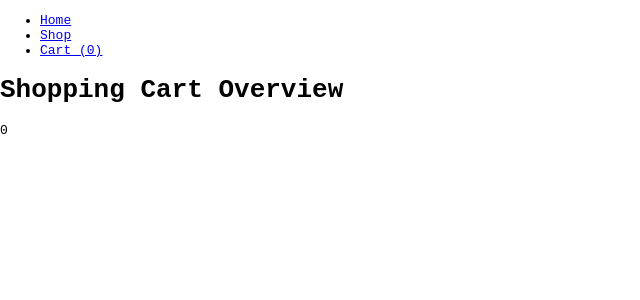
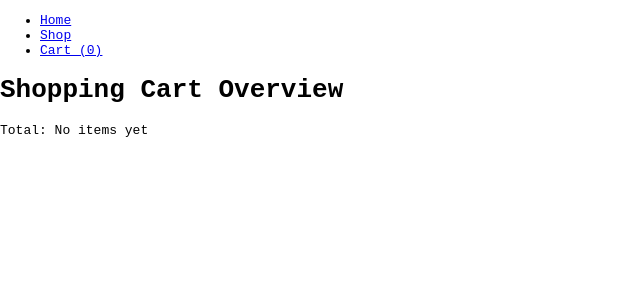
Before and after one commit to doctype-Melvin/shopping-cart, a React (Vite) app: page /shopping-cart/components/Cart in a window 1280 px wide. Shown: the top 300 px of the page, without its empty margins (0-640 px from the left). Built offline with nearby package versions, Linux system fonts and the light colour scheme.

Commit message:
basic rendering of order summary and order total

```diff
--- a/index.html
+++ b/index.html
@@ -4,7 +4,7 @@
     <meta charset="UTF-8" />
     <link rel="icon" type="image" href="./public/facivon.png" />
     <meta name="viewport" content="width=device-width, initial-scale=1.0" />
-    <title>AV&P</title>
+    <title>AV&H</title>
   </head>
   <body>
     <div id="root"></div>
--- a/package.json
+++ b/package.json
@@ -25,6 +25,7 @@
     "@vitejs/plugin-react": "^3.0.0",
     "gh-pages": "^4.0.0",
     "jsdom": "^20.0.3",
+    "nanoid": "^4.0.0",
     "vite": "^4.0.0",
     "vitest": "^0.26.3"
   }
--- /dev/null
+++ b/src/components/Card.jsx
@@ -0,0 +1,14 @@
+import React from "react";
+
+const Card = (props) => {
+    return (
+        <div className="item">
+            <img></img>
+            <span>{props.amount}</span>
+            <span>{props.name}</span>
+            <span>{props.total}</span>
+        </div>
+    )
+}
+
+export default Card
--- a/src/components/Cart.jsx
+++ b/src/components/Cart.jsx
@@ -1,12 +1,32 @@
 import React from "react";
+import Card from "./Card";
+import { useEffect } from "react";
 
 const Cart = (props) => {
+
+    const reduceAmount = () => {
+       return props.order.length > 0 ?
+        props.order.map(item => item.total).reduce((a, b) => a + b) :
+        'No items yet'
+    }
 
     return (
         <div className="cartContainer">
             <h1 className="title">Shopping Cart Overview</h1>
-            <div className="cartItems">
-                {props.order.length}
+            <div className="orderDetails">
+                {props.order.map(item => {
+                    return (
+                        <Card
+                        key={item.id}
+                        name={item.type}
+                        amount={item.value}
+                        total={item.total}
+                        />
+                    )
+                })}
+            </div>
+            <div className="summary">
+                {'Total: ' + reduceAmount()}
             </div>
         </div>
     )
--- a/src/components/Product.jsx
+++ b/src/components/Product.jsx
@@ -1,18 +1,17 @@
 import React from "react";
 import { useState } from "react";
+import { nanoid } from "nanoid";
 const Product = (props) => {
 
-
-
     const productAndAmount = (e) => {
-        props.setProduct({type: e.target.name, value: e.target.value})
+        let total = e.target.value * props.price
+        props.setProduct({id: nanoid(), type: e.target.name, value: e.target.value, total })
     }
 
     const addToOrder = () => {
         props.setOrder(prevState => {
             return [...prevState, props.product]
         })
-        console.log(props.order)
     }
 
     return (
@@ -20,6 +19,7 @@ const Product = (props) => {
             <img className="image" src={props.url}></img>
             <span className="productName">{props.name} </span>
             <p className="productDescr">{props.description}</p>
+            <span className="priceTag">{props.price}</span>
             <div className="addToCart" >
                 <input
                 className="amount"
--- a/src/components/Shop.jsx
+++ b/src/components/Shop.jsx
@@ -11,6 +11,7 @@ const Shop = (props) => {
             url={item.url}
             name={item.name}
             description={item.description}
+            price={item.price}
             key={item.id}
             setOrder={props.setOrder}
             order={props.order}
--- a/src/data.jsx
+++ b/src/data.jsx
@@ -3,36 +3,42 @@ const products = [
         id: 0,
         name: 'Beauty Cream',
         description: 'This cream made of <fancy organic source> makes your skin silky smooth',
+        price: 12.99,
         url: '/pic1.jpeg'
     },
     {
         id: 1,
         name: 'Hydration Kit',
         description: 'An assembly of highly effective creams and serums to keep your skin hydrated',
+        price: 49.99,
         url: '/pic2.jpeg'
     },
     {
         id: 2,
         name: 'Leave-in Hair Conditioner',
         description: 'Our go-to leave-in conditioner for curly and wavy hair. Organic.',
+        price: 16.99,
         url: '/pic3.jpeg'
     },
     {
         id: 3,
-        name: 'Beauty Cream',
+        name: 'Easy feet cream',
         description: 'This cream made of <fancy organic source> makes your skin silky smooth',
+        price: 8.99,
         url: '/pic4.jpeg'
     },
     {
         id: 4,
-        name: 'Hydration Kit',
+        name: 'Next Level Peeling',
         description: 'An assembly of highly effective creams and serums to keep your skin hydrated',
+        price: 7.99,
         url: '/pic5.jpeg'
     },
     {
         id: 5,
-        name: 'Leave-in Hair Conditioner',
+        name: 'Urea Serum',
         description: 'Our go-to leave-in conditioner for curly and wavy hair. Organic.',
+        price: 13.99,
         url: '/pic6.jpeg'
     },
 ]
```
Also changed, not shown: 1 other file (tests, documents, lock files or other folders).
